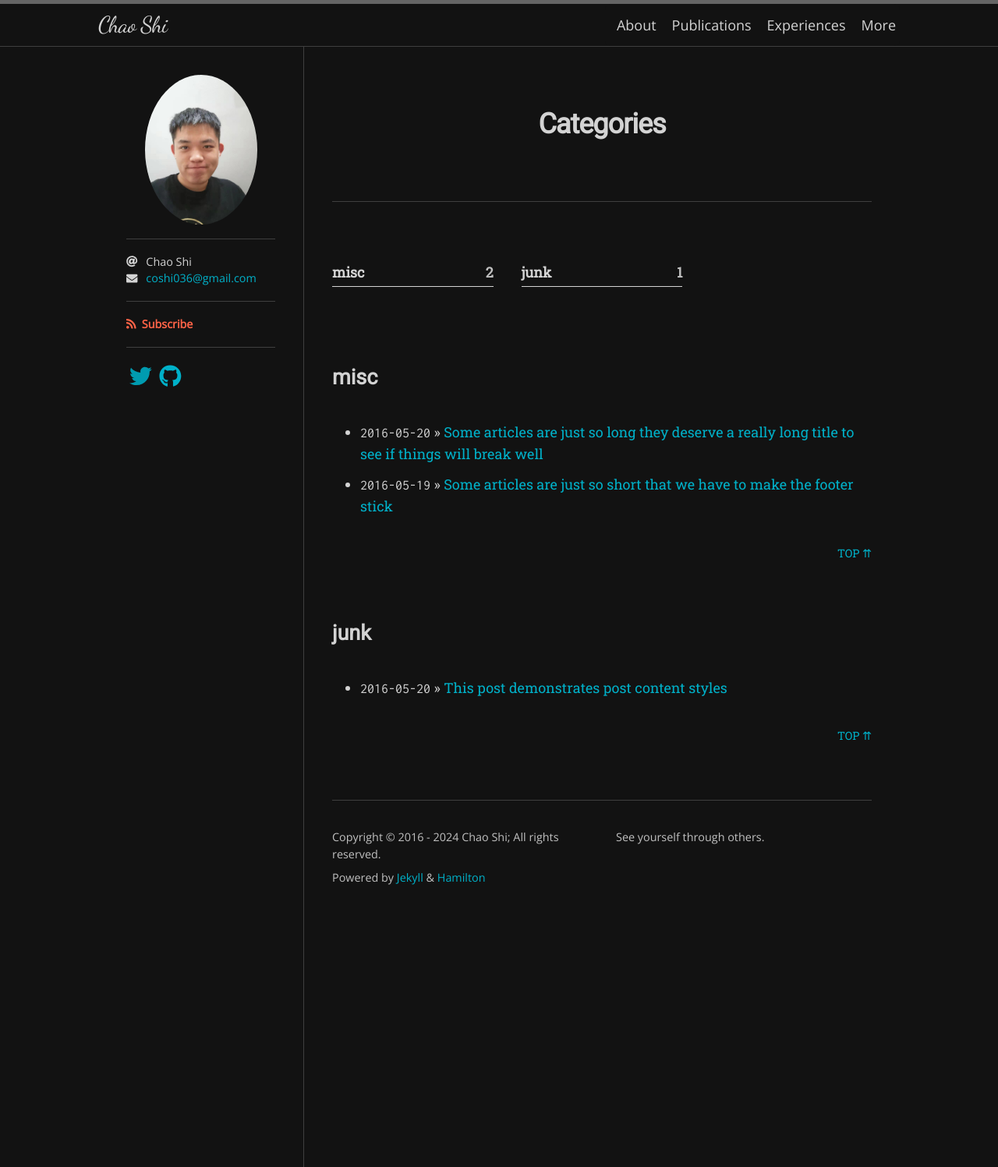
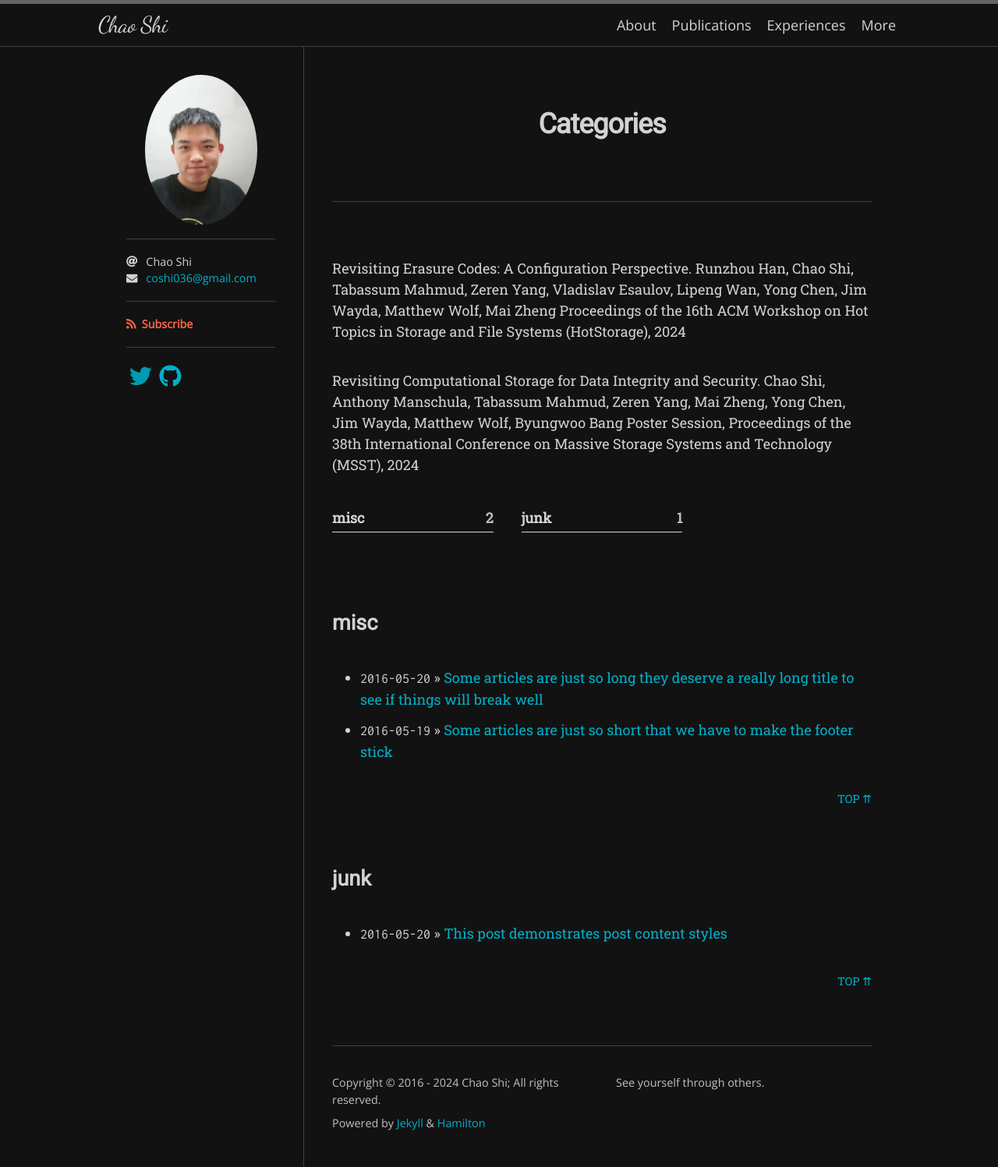
Before and after one commit to ChaoShi036/ChaoShi036.github.io, a Jekyll site: the page built from categories.md, in a window 1280 px wide. Shown: the whole page at 78% size. Built offline with Jekyll 4.4.1, drawn with Linux system fonts in a browser that asks for light colours; nearby versions of some CDN libraries; some web fonts are replaced.

Commit message:
Update categories.md

```diff
--- a/categories.md
+++ b/categories.md
@@ -4,3 +4,10 @@ type: categories
 title: Categories
 permalink: /categories/
 ---
+Revisiting Erasure Codes: A Configuration Perspective.
+Runzhou Han, Chao Shi, Tabassum Mahmud, Zeren Yang, Vladislav Esaulov, Lipeng Wan, Yong Chen, Jim Wayda, Matthew Wolf, Mai Zheng
+Proceedings of the 16th ACM Workshop on Hot Topics in Storage and File Systems (HotStorage), 2024
+
+Revisiting Computational Storage for Data Integrity and Security.
+Chao Shi, Anthony Manschula, Tabassum Mahmud, Zeren Yang, Mai Zheng, Yong Chen, Jim Wayda, Matthew Wolf, Byungwoo Bang
+Poster Session, Proceedings of the 38th International Conference on Massive Storage Systems and Technology (MSST), 2024
```
